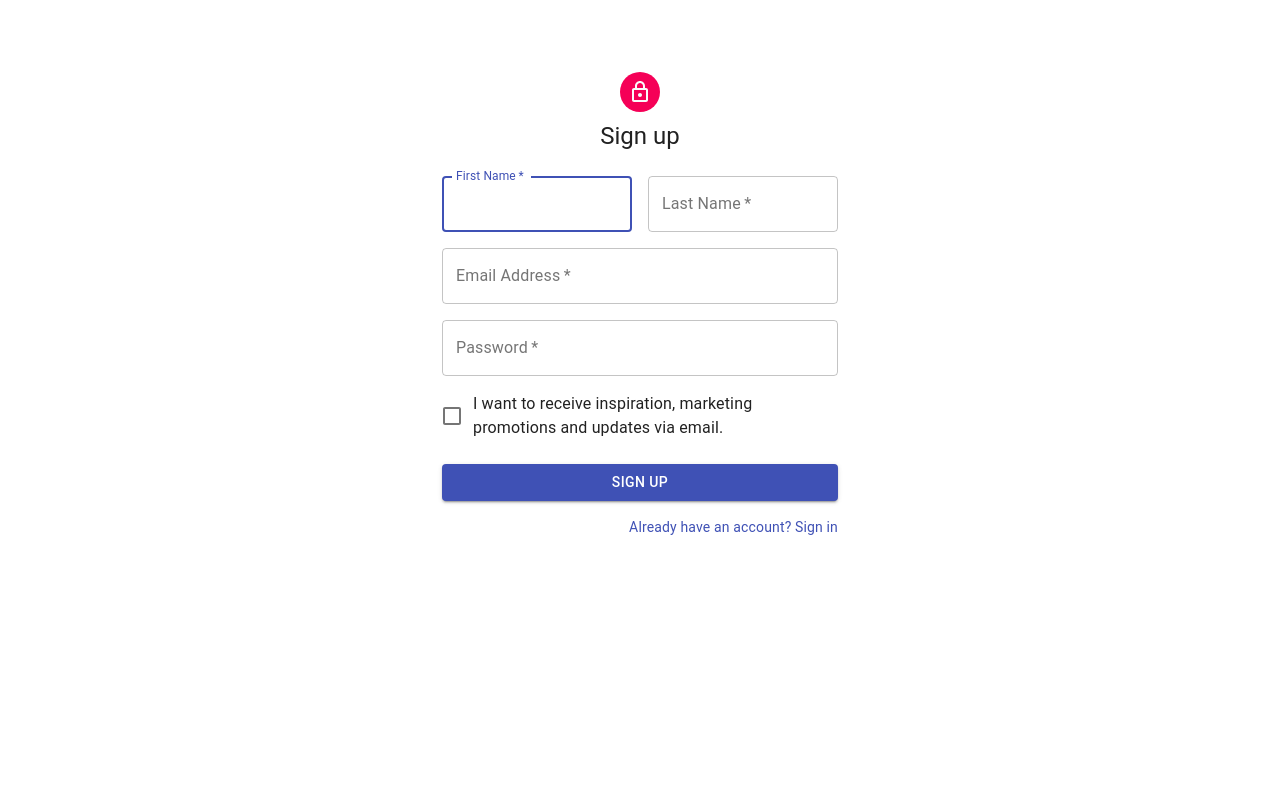
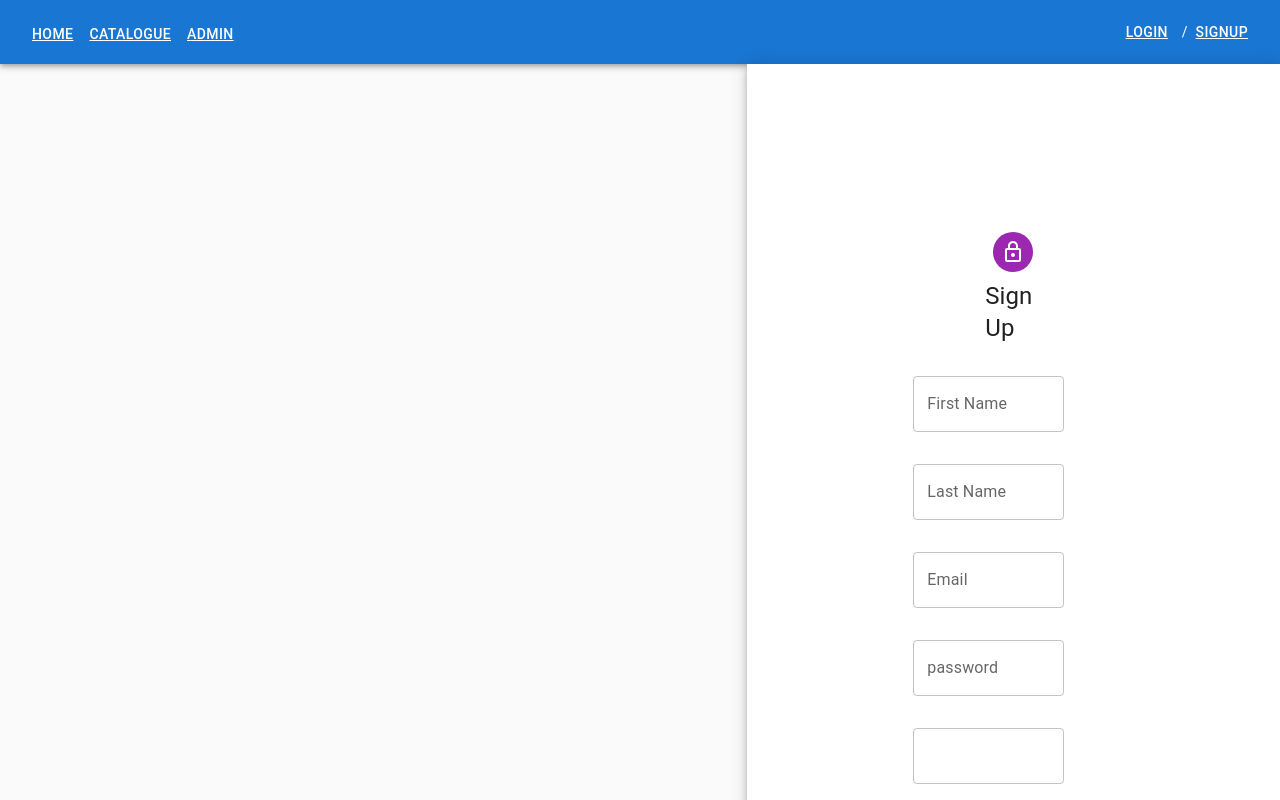
Before and after one commit to sumana-96/ecom_shop_app, a React (Create React App) app in the folder ecom_app_ui/: page /signup in a window 1280 px wide. Shown: the top 800 px of the page. Built offline with nearby package versions, Linux system fonts and the light colour scheme; what react-swipeable-views-utils would draw is missing.

Commit message:
ui changes added

```diff
--- a/ecom_app_ui/src/components/admin.js
+++ b/ecom_app_ui/src/components/admin.js
@@ -46,7 +46,7 @@ export default function CreateProduct() {
           md={7}
           sx={{
             backgroundImage:
-              "url(https://images.unsplash.com/photo-1483985988355-763728e1935b?ixlib=rb-1.2.1&ixid=MnwxMjA3fDB8MHxzZWFyY2h8NXx8c2hvcHBpbmclMjBvbmxpbmV8ZW58MHx8MHx8&auto=format&fit=crop&w=500&q=60)",
+              "url(https://inc42.com/wp-content/uploads/2021/05/26-May-1-68-680x510.jpg)",
             backgroundRepeat: "no-repeat",
             backgroundColor: (t) =>
               t.palette.mode === "light"
@@ -57,15 +57,6 @@ export default function CreateProduct() {
           }}
         />
         <Grid item xs={12} sm={8} md={5} component={Paper} elevation={6} square>
-          <Box
-            sx={{
-              my: 8,
-              mx: 4,
-              display: "flex",
-              flexDirection: "column",
-              alignItems: "center",
-            }}
-          >
           <form onSubmit={handleSubmit(onSubmit)}>
             <Box mx={20} my={10}>
               <Box mx={1} px={2} py={2}>
@@ -129,7 +120,6 @@ export default function CreateProduct() {
               </Grid>
             </Box>
           </form>
-          </Box>
         </Grid>
       </Grid>
     </ThemeProvider>
--- a/ecom_app_ui/src/components/home.js
+++ b/ecom_app_ui/src/components/home.js
@@ -140,7 +140,7 @@ export default function Home() {
             fontStyle: "oblique"
           }}>
           <Box>
-            Bags that are as strong &amp; resilient as your relationship that lasts through the tug of wars of life, that add new shades of colour to each day, some vibrant &amp; bright, some dark &amp; sexy! Bags that are as fun &amp; adventurous as you both are! Cheers to bagging each other's love &amp; trust all throughout. Explore our Resilient, Strong, Fun &amp; Gorgeous Collection for the two of you!
+            Bags that are as strong &amp; resilient as your relationship that lasts through the tug of wars of life, that add new shades of colour to each day, some vibrant &amp; bright, some dark &amp; sexy! Bags that are as fun &amp; adventurous as you both are! Cheers to bagging each others love &amp; trust all throughout. Explore our Resilient, Strong, Fun &amp; Gorgeous Collection for the two of you!
           </Box>
         </Paper>
       </Box>
--- a/ecom_app_ui/src/components/login.js
+++ b/ecom_app_ui/src/components/login.js
@@ -94,7 +94,7 @@ export default function Login() {
                 </Grid>
                 <Grid item>
                   <Link href="/signup" variant="body2">
-                    Don't have an account? Sign Up
+                    Dont have an account? Sign Up
                   </Link>
                 </Grid>
               </Grid>
--- a/ecom_app_ui/src/components/navbar.js
+++ b/ecom_app_ui/src/components/navbar.js
@@ -1,23 +1,35 @@
-import * as React from 'react';
-import AppBar from '@mui/material/AppBar';
-import Box from '@mui/material/Box';
-import Toolbar from '@mui/material/Toolbar';
-import Typography from '@mui/material/Typography';
-import Button from '@mui/material/Button';
-import { Link } from 'react-router-dom';
+import * as React from "react";
+import AppBar from "@mui/material/AppBar";
+import Box from "@mui/material/Box";
+import Toolbar from "@mui/material/Toolbar";
+import Typography from "@mui/material/Typography";
+import Button from "@mui/material/Button";
+import { Link } from "react-router-dom";
 
 export default function Navbar() {
   return (
     <Box sx={{ flexGrow: 1 }}>
       <AppBar position="static">
-      <Toolbar>
+        <Toolbar>
           <Typography variant="h6" component="div" sx={{ flexGrow: 1 }}>
-            <Button color="inherit" as={Link} to="/">Home</Button>
-            <Button color="inherit" as={Link} to="/Catalogue">Catalogue</Button>
-            <Button color="inherit" as={Link} to="/Admin">Admin</Button>
+            <Button color="inherit" as={Link} to="/">
+              Home
+            </Button>
+            <Button color="inherit" as={Link} to="/Catalogue">
+              Catalogue
+            </Button>
+            <Button color="inherit" as={Link} to="/Admin">
+              Admin
+            </Button>
           </Typography>
-          <Button color="inherit" as={Link} to="/login">Login</Button>
-      </Toolbar>
+          <Button color="inherit" as={Link} to="/login">
+            Login
+          </Button>{" "}
+          /
+          <Button color="inherit" as={Link} to="/signup">
+            SignUp
+          </Button>
+        </Toolbar>
       </AppBar>
     </Box>
   );
--- a/ecom_app_ui/src/components/signupSide.js
+++ b/ecom_app_ui/src/components/signupSide.js
@@ -1,128 +1,176 @@
 import React from "react";
-import Avatar from "@material-ui/core/Avatar";
-import Button from "@material-ui/core/Button";
 import CssBaseline from "@material-ui/core/CssBaseline";
-import TextField from "@material-ui/core/TextField";
-import FormControlLabel from "@material-ui/core/FormControlLabel";
-import Checkbox from "@material-ui/core/Checkbox";
-import Link from "@material-ui/core/Link";
 import Grid from "@material-ui/core/Grid";
-import LockOutlinedIcon from "@material-ui/icons/LockOutlined";
-import Typography from "@material-ui/core/Typography";
-import { makeStyles } from "@material-ui/core/styles";
-import Container from "@material-ui/core/Container";
+import Paper from "@mui/material/Paper";
+import Box from "@mui/material/Box";
+import { createTheme, ThemeProvider } from "@mui/material/styles";
+import { useForm } from "react-hook-form";
+import { yupResolver } from "@hookform/resolvers/yup";
+import * as Yup from "yup";
+import Button from "@mui/material/Button";
+import TextField from "@mui/material/TextField";
+import Avatar from "@mui/material/Avatar";
+import Typography from "@mui/material/Typography";
+import LockOutlinedIcon from "@mui/icons-material/LockOutlined";
+import Navbar from "./navbar";
 
-const useStyles = makeStyles((theme) => ({
-  "@global": {
-    body: {
-      backgroundColor: theme.palette.common.white,
-    },
-  },
-  paper: {
-    marginTop: theme.spacing(8),
+const theme = createTheme();
+
+export default function Signup() {
+  const formSchema = Yup.object().shape({
+    password: Yup.string()
+      .required("Password is mandatory")
+      .matches(
+        /^(?=.*[a-z])(?=.*[A-Z])(?=.*[0-9])(?=.*[!@#\$%\^&\*])(?=.{6,})/,
+        "Must Contain 6 Characters, One Uppercase, One Lowercase, One Number and One Special Case Character"
+      ),
+    confirmPwd: Yup.string()
+      .required("Password is mandatory")
+      .oneOf([Yup.ref("password")], "Passwords does not match"),
+    firstname: Yup.string().required("First name is mandatory"),
+    lastname: Yup.string().required("Last name is mandatory"),
+    email: Yup.string()
+      .required("Email is mandatory")
+      .email("That doesn't look like a valid email"),
+  });
+
+  const formOptions = { resolver: yupResolver(formSchema) };
+  const { register, handleSubmit, formState } = useForm(formOptions);
+  const { errors } = formState;
+  function onSubmit(data) {
+    console.log(JSON.stringify(data, null, 4));
+    return false;
+  }
+
+  return (
+    <ThemeProvider theme={theme}>
+      <Navbar />
+      <Grid container component="main" sx={{ height: "100vh" }}>
+        <CssBaseline />
+        <Grid
+          item
+          xs={false}
+          sm={4}
+          md={7}
+          sx={{
+            backgroundImage:
+              "url(https://cdn.pixabay.com/photo/2016/06/25/12/50/handbag-1478814__480.jpg)",
+            backgroundRepeat: "no-repeat",
+            backgroundColor: (t) =>
+              t.palette.mode === "light"
+                ? t.palette.grey[50]
+                : t.palette.grey[900],
+            backgroundSize: "cover",
+            backgroundPosition: "center",
+          }}
+        />
+        <Grid
+          item
+          xs={12}
+          sm={10}
+          md={5}
+          component={Paper}
+          elevation={6}
+          square
+        >
+          <Box
+            sx={{
+              my: 8,
+              mx: 4,
               display: "flex",
               flexDirection: "column",
               alignItems: "center",
-  },
-  avatar: {
-    margin: theme.spacing(1),
-    backgroundColor: theme.palette.secondary.main,
-  },
-  form: {
-    width: "100%", // Fix IE 11 issue.
-    marginTop: theme.spacing(3),
-  },
-  submit: {
-    margin: theme.spacing(3, 0, 2),
-  },
-}));
-
-export default function SignUp() {
-  const classes = useStyles();
-
-  return (
-    <Container component="main" maxWidth="xs">
-      <CssBaseline />
-      <div className={classes.paper}>
-        <Avatar className={classes.avatar}>
+            }}
+          >
+            <form onSubmit={handleSubmit(onSubmit)}>
+              <Box mx={20} my={10}>
+                <Box mx={10} px={2} py={2}>
+                  <div>
+                    <Avatar sx={{ m: 1, bgcolor: "secondary.main" }}>
                       <LockOutlinedIcon />
                     </Avatar>
                     <Typography component="h1" variant="h5">
-          Sign up
+                      Sign Up
                     </Typography>
-        <form className={classes.form} noValidate>
-          <Grid container spacing={2}>
-            <Grid item xs={12} sm={6}>
+                  </div>
+                </Box>
+                <Grid container style={{ width: "80%" }}>
+                  <Box mx={1} px={2} py={2}>
                     <TextField
-                autoComplete="fname"
-                name="firstName"
+                      label="First Name"
                       variant="outlined"
-                required
-                fullWidth
-                id="firstName"
-                label="First Name"
-                autoFocus
+                      placeholder=""
+                      type="text"
+                      name="firstname"
+                      {...register("firstname")}
+                      className={`form-control ${
+                        errors.firstname ? "is-invalid" : ""
+                      }`}
                     />
-            </Grid>
-            <Grid item xs={12} sm={6}>
+                    <div>{errors.firstname?.message}</div>
+                  </Box>
+                  <Box mx={1} px={2} py={2}>
+                    <TextField
+                      label="Last Name"
+                      variant="outlined"
+                      type="text"
+                      name="lastname"
+                      {...register("lastname")}
+                      className={`form-control ${
+                        errors.lastname ? "is-invalid" : ""
+                      }`}
+                    />
+                    <div>{errors.lastname?.message}</div>
+                  </Box>
+                  <Box mx={1} px={2} py={2}>
+                    <TextField
+                      label="Email"
+                      variant="outlined"
+                      type="email"
+                      name="email"
+                      {...register("email")}
+                      className={`form-control ${
+                        errors.email ? "is-invalid" : ""
+                      }`}
+                    />
+                    <div>{errors.email?.message}</div>
+                  </Box>
+                  <Box mx={1} px={2} py={2}>
+                    <TextField
+                      label="password"
+                      variant="outlined"
+                      name="password"
+                      type="password"
+                      {...register("password")}
+                      className={`form-control ${
+                        errors.password ? "is-invalid" : ""
+                      }`}
+                    />
+                    <div>{errors.password?.message}</div>
+                  </Box>
+                  <Box mx={1} px={2} py={2}>
                     <TextField
                       variant="outlined"
-                required
-                fullWidth
-                id="lastName"
-                label="Last Name"
-                name="lastName"
-                autoComplete="lname"
+                      name="confirmPwd"
+                      type="password"
+                      {...register("confirmPwd")}
+                      className={`form-control ${
+                        errors.confirmPwd ? "is-invalid" : ""
+                      }`}
                     />
+                    <div>{errors.confirmPwd?.message}</div>
+                  </Box>
+                  <Box mx={1} px={2} py={2}>
+                    <Button variant="contained" type="submit">
+                      Sign Up
+                    </Button>
+                  </Box>
                 </Grid>
-            <Grid item xs={12}>
-              <TextField
-                variant="outlined"
-                required
-                fullWidth
-                id="email"
-                label="Email Address"
-                name="email"
-                autoComplete="email"
-              />
-            </Grid>
-            <Grid item xs={12}>
-              <TextField
-                variant="outlined"
-                required
-                fullWidth
-                name="password"
-                label="Password"
-                type="password"
-                id="password"
-                autoComplete="current-password"
-              />
-            </Grid>
-            <Grid item xs={12}>
-              <FormControlLabel
-                control={<Checkbox value="allowExtraEmails" color="primary" />}
-                label="I want to receive inspiration, marketing promotions and updates via email."
-              />
+              </Box>
+            </form>
+          </Box>
         </Grid>
       </Grid>
-          <Button
-            type="submit"
-            fullWidth
-            variant="contained"
-            color="primary"
-            className={classes.submit}
-          >
-            Sign Up
-          </Button>
-          <Grid container justify="flex-end">
-            <Grid item>
-              <Link href="/login" variant="body2">
-                Already have an account? Sign in
-              </Link>
-            </Grid>
-          </Grid>
-        </form>
-      </div>
-    </Container>
+    </ThemeProvider>
   );
 }
```
Also changed, not shown: ecom_app_ui/package.json (+6 -1 lines), ecom_app_ui/src/App.js (+12 -11 lines). Lines whose indentation alone changed are shown as unchanged.
